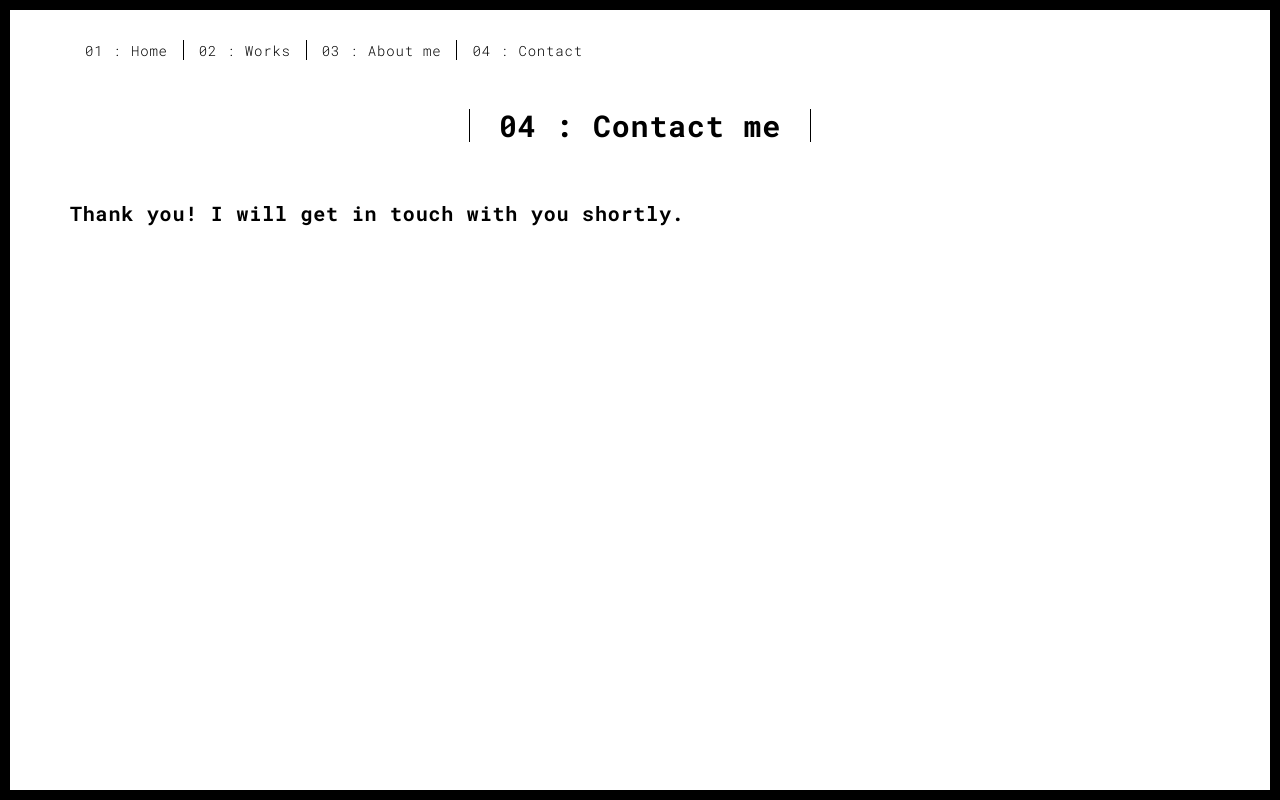
After one commit to harikrishna-gujje/Portfolio, a Flask app: page /thankyou.html in a window 1280 px wide. The commit adds this page. Run offline with Flask 2, Linux system fonts and the light colour scheme; some libraries are stand-ins or nearby versions.

Commit message:
added database.csv file to store contact information.

```diff
--- a/main.py
+++ b/main.py
@@ -1,4 +1,5 @@
-from flask import Flask, render_template, url_for
+from flask import Flask, render_template, redirect, request
+import csv
 
 app = Flask(__name__)
 
@@ -13,5 +14,17 @@ def get_web_page(webpage='index.html'):
     return render_template(webpage)
 
 
+@app.route('/submit.html', methods=['GET', 'POST'])
+def submit_form():
+    if request.method == 'POST':
+        data = request.form.to_dict()
+        with open('database.csv', 'a', newline='') as csvfile:
+            fields = ['email','subject','message']
+            writer = csv.DictWriter(csvfile, fieldnames=fields, delimiter=' ')
+            writer.writerow(data)
+
+    return redirect('/thankyou.html')
+
+
 if __name__ == '__main__':
     app.run()
--- /dev/null
+++ b/templates/thankyou.html
@@ -0,0 +1,80 @@
+<!DOCTYPE html>
+<html lang="en">
+
+<head>
+  <meta charset="UTF-8">
+  <meta content="IE=edge" http-equiv="X-UA-Compatible">
+  <meta content="width=device-width,initial-scale=1" name="viewport">
+  <meta content="description" name="description">
+  <meta name="google" content="notranslate" />
+  <meta content="Mashup templates have been developped by Orson.io team" name="author">
+
+  <!-- Disable tap highlight on IE -->
+  <meta name="msapplication-tap-highlight" content="no">
+
+  <link rel="apple-touch-icon" sizes="180x180" href="./static/assets/apple-icon-180x180.png">
+  <link href="./static/assets/favicon.ico" rel="icon">
+
+  <title>Contact me</title>
+
+<link href="./static/main.3f6952e4.css" rel="stylesheet"></head>
+
+<body class="">
+<div id="site-border-left"></div>
+<div id="site-border-right"></div>
+<div id="site-border-top"></div>
+<div id="site-border-bottom"></div>
+ <!-- Add your content of header -->
+<header>
+  <nav class="navbar  navbar-fixed-top navbar-default">
+    <div class="container">
+        <button type="button" class="navbar-toggle collapsed" data-toggle="collapse" data-target="#navbar-collapse" aria-expanded="false">
+          <span class="sr-only">Toggle navigation</span>
+          <span class="icon-bar"></span>
+          <span class="icon-bar"></span>
+          <span class="icon-bar"></span>
+        </button>
+
+      <div class="collapse navbar-collapse" id="navbar-collapse">
+        <ul class="nav navbar-nav ">
+          <li><a href="./index.html" title="">01 : Home</a></li>
+          <li><a href="./works.html" title="">02 : Works</a></li>
+          <li><a href="./about.html" title="">03 : About me</a></li>
+          <li><a href="./contact.html" title="">04 : Contact</a></li>
+        </ul>
+
+
+      </div>
+    </div>
+  </nav>
+</header>
+
+<div class="section-container">
+    <div class="container">
+      <div class="row">
+        <div class="col-xs-12">
+          <div class="section-container-spacer text-center">
+            <h1 class="h2">04 : Contact me</h1>
+          </div>
+
+          <h3>Thank you! I will get in touch with you shortly.</h3>
+
+          </div>
+
+       </div>
+      </div>
+    </div>
+  </div>
+
+
+
+
+<script>
+  document.addEventListener("DOMContentLoaded", function (event) {
+     navActivePage();
+  });
+</script>
+
+<script type="text/javascript" src="./static/main.70a66962.js"></script></body>
+
+</html>
```
Also changed, not shown: templates/contact.html (+4 -4 lines).
